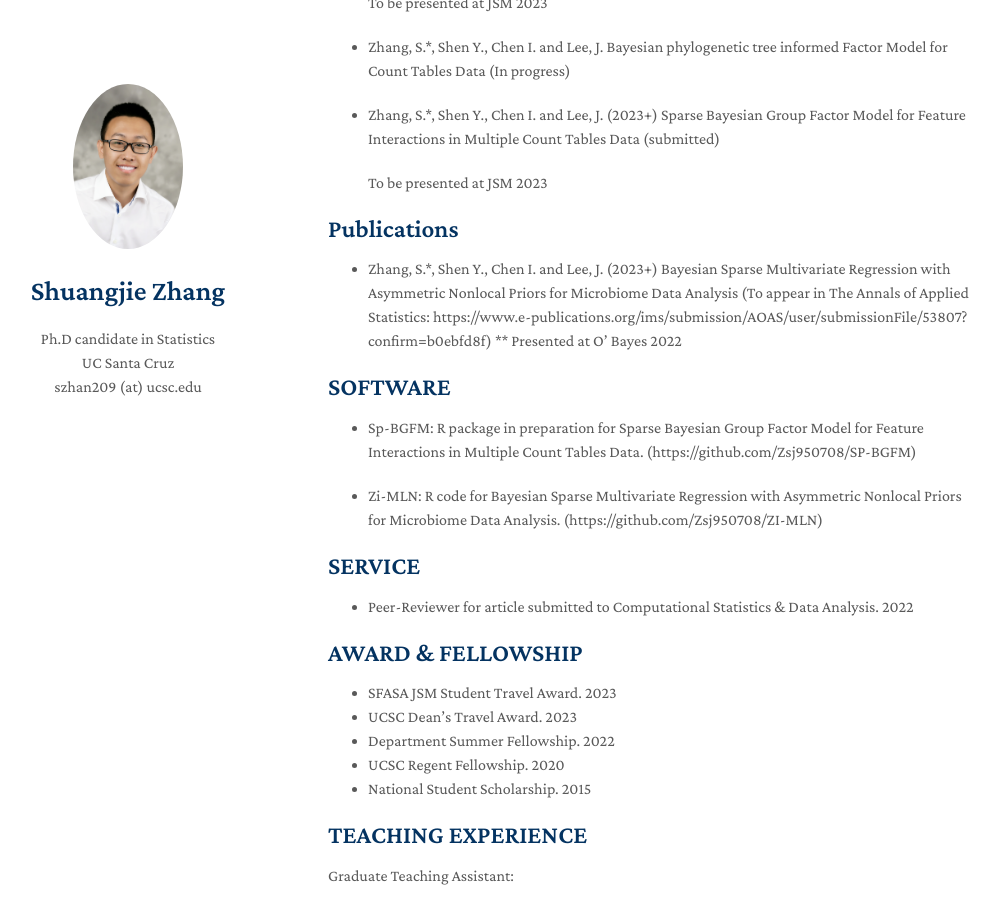
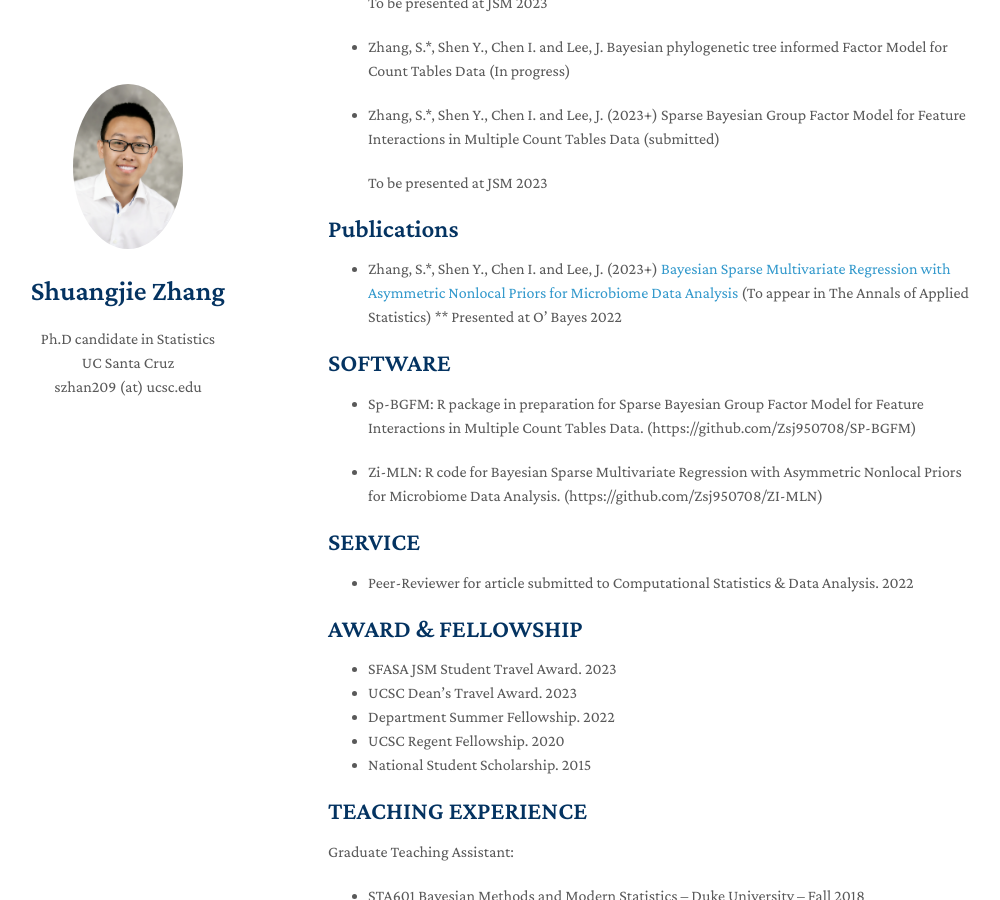
Before and after one commit to shuang-jie/shuang-jie.github.io, a Jekyll site: the page built from index.md, in a window 1280 px wide and 900 px high, scrolled down 392 px. Shown: the whole window, without its empty margins (142-1142 px from the left). Built offline with Jekyll 4.4.1, drawn with Linux system fonts in a browser that asks for light colours; nearby versions of some CDN libraries; a style sheet for code colours, icons or effects is not loaded.

Commit message:
Update index.md

```diff
--- a/index.md
+++ b/index.md
@@ -25,7 +25,7 @@ Welcome! I am currenly a Ph.D. candidate in Statistics surpervised by [Juhee Lee
 
 ## Publications
 
-* Zhang, S.*, Shen Y., Chen I. and Lee, J. (2023+) Bayesian Sparse Multivariate Regression with Asymmetric Nonlocal Priors for Microbiome Data Analysis (To appear in The Annals of Applied Statistics: https://www.e-publications.org/ims/submission/AOAS/user/submissionFile/53807?confirm=b0ebfd8f)
+* Zhang, S.*, Shen Y., Chen I. and Lee, J. (2023+) [Bayesian Sparse Multivariate Regression with Asymmetric Nonlocal Priors for Microbiome Data Analysis](https://www.e-publications.org/ims/submission/AOAS/user/submissionFile/53807?confirm=b0ebfd8f) (To appear in The Annals of Applied Statistics)
 ** Presented at O’ Bayes 2022
 
 
```
